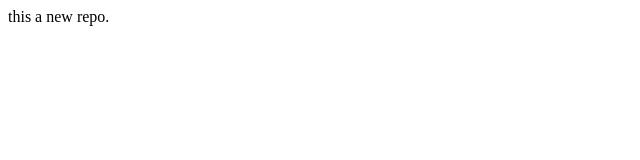
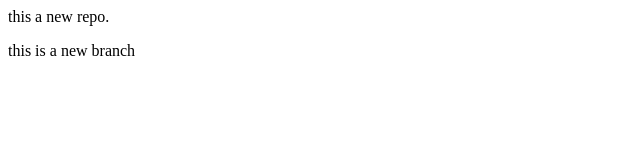
Before and after one commit to sayaksarkar-tech/localrepo, a plain HTML site: page index.html in a window 1280 px wide. Shown: the whole page, without its empty margins (0-640 px from the left). Drawn offline with Linux system fonts and the light colour scheme.

Commit message:
add new feature

```diff
--- a/index.html
+++ b/index.html
@@ -1 +1,2 @@
 <p>this a new repo.</p>
+<P>this is a new branch</P>
```
